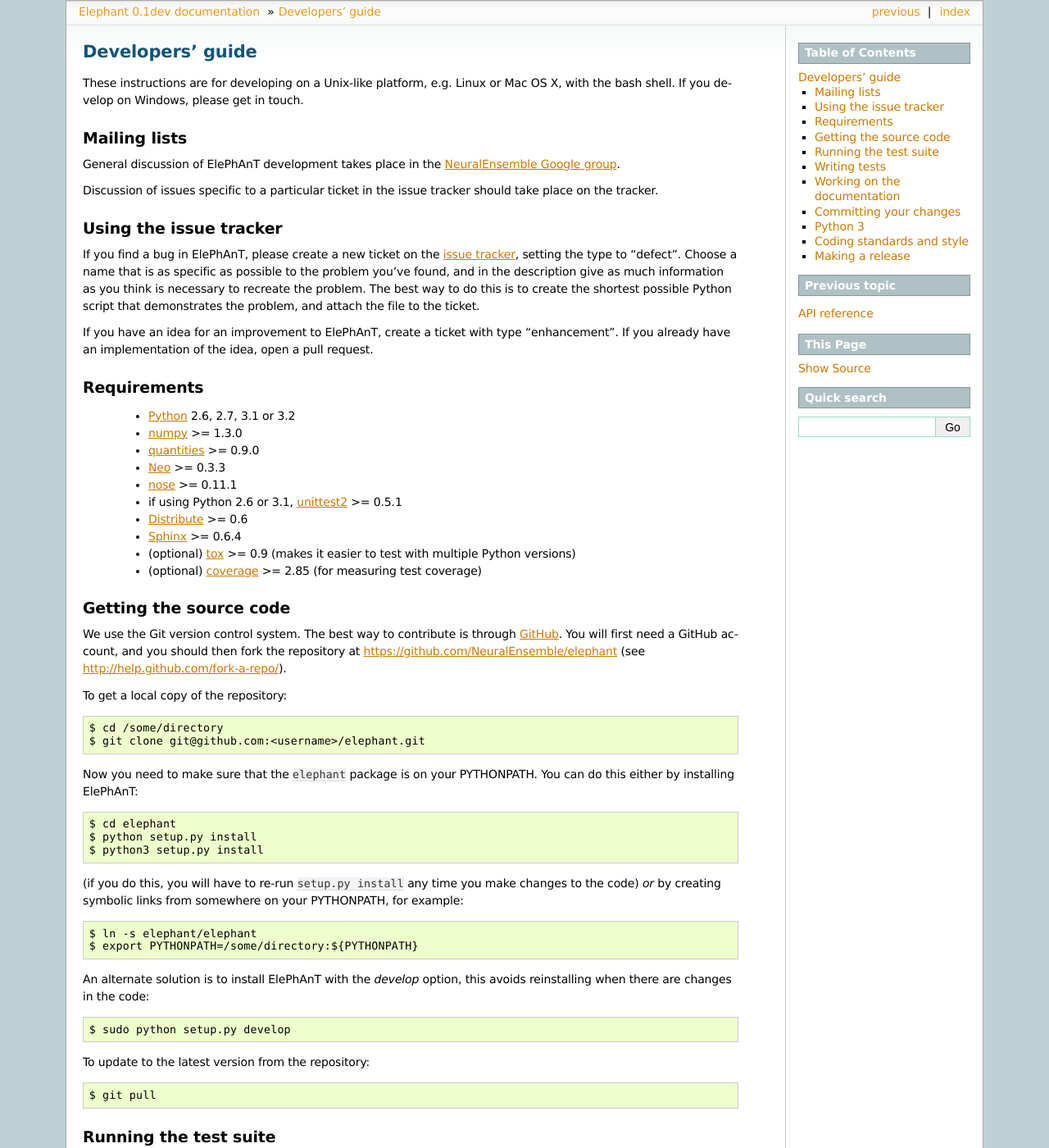
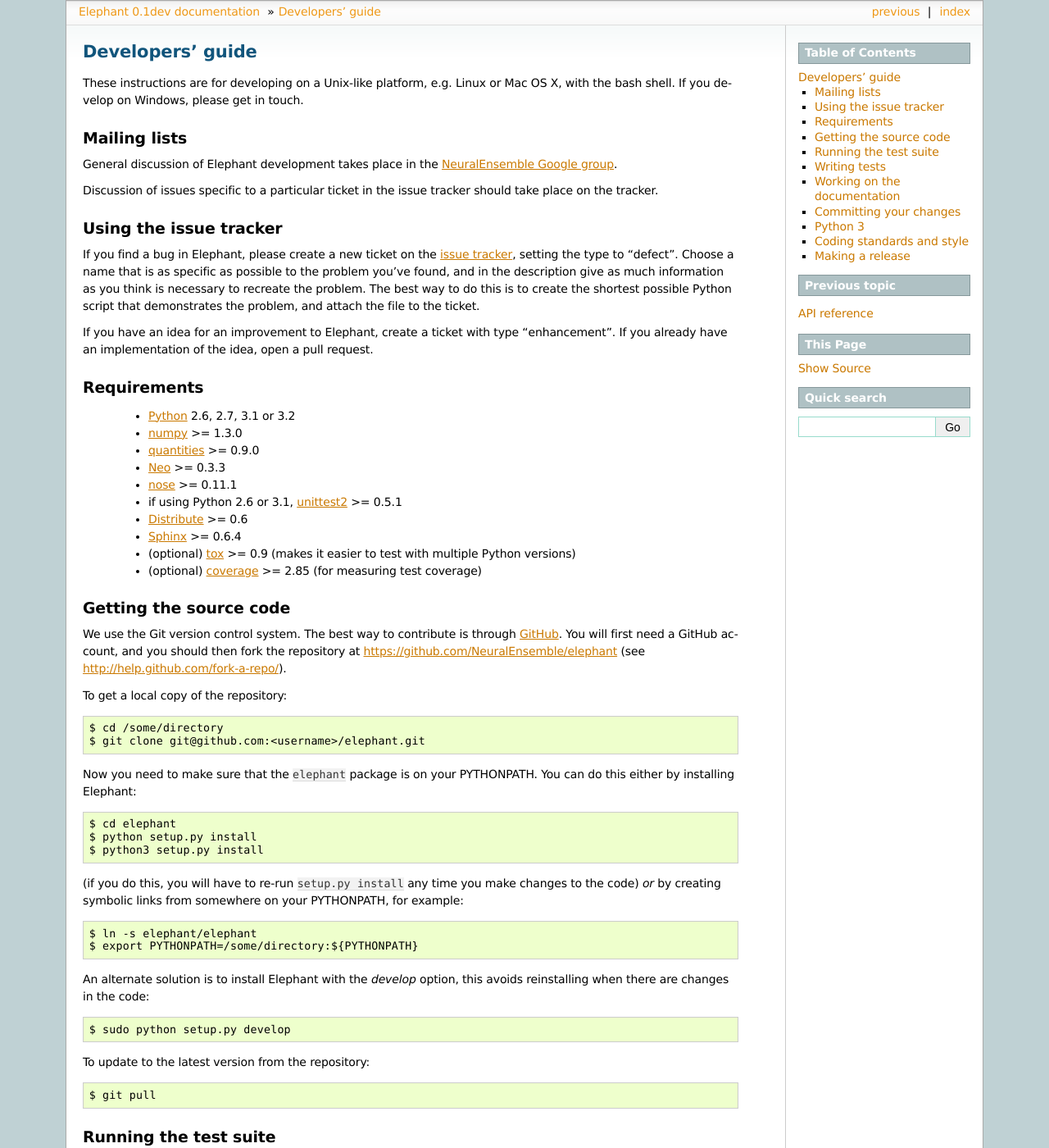
Before and after one commit to NeuralEnsemble/elephant, a Sphinx documentation site: the page built from doc/developers_guide.rst, in a window 1280 px wide and 1400 px high. Shown: the whole window at 82% size. Built offline with Sphinx 7.4.7, drawn with Linux system fonts in a browser that asks for light colours; formulas are drawn with MathJax 3; some of the changed text lies outside the part shown.

Commit message:
Removed the remaining instances of "ElePhAnT"

```diff
--- a/README.rst
+++ b/README.rst
@@ -1,7 +1,7 @@
-ElePhAnT - Electrophysiology Analysis Toolkit
+Elephant - Electrophysiology Analysis Toolkit
 =============================================
 
-ElePhAnT is a package for the analysis of neurophysiology data, based on Neo.
+Elephant is a package for the analysis of neurophysiology data, based on Neo.
 
-:copyright: Copyright 2014 by the ElePhAnT team, see AUTHORS.txt.
+:copyright: Copyright 2014 by the Elephant team, see AUTHORS.txt.
 :license: Modified BSD License, see LICENSE.txt for details.
--- a/doc/authors.rst
+++ b/doc/authors.rst
@@ -3,7 +3,7 @@ Authors and contributors
 ========================
 
 The following people have contributed code and/or ideas to the current version
-of ElePhAnT. The institutional affiliations are those at the time of the
+of Elephant. The institutional affiliations are those at the time of the
 contribution, sand may not be the current affiliation of a contributor.
 
 * Andrew Davison [1]
--- a/doc/developers_guide.rst
+++ b/doc/developers_guide.rst
@@ -9,7 +9,7 @@ Mac OS X, with the bash shell. If you develop on Windows, please get in touch.
 Mailing lists
 -------------
 
-General discussion of ElePhAnT development takes place in the `NeuralEnsemble Google
+General discussion of Elephant development takes place in the `NeuralEnsemble Google
 group`_.
 
 Discussion of issues specific to a particular ticket in the issue tracker should
@@ -19,14 +19,14 @@ take place on the tracker.
 Using the issue tracker
 -----------------------
 
-If you find a bug in ElePhAnT, please create a new ticket on the `issue tracker`_,
+If you find a bug in Elephant, please create a new ticket on the `issue tracker`_,
 setting the type to "defect".
 Choose a name that is as specific as possible to the problem you've found, and
 in the description give as much information as you think is necessary to
 recreate the problem. The best way to do this is to create the shortest possible
 Python script that demonstrates the problem, and attach the file to the ticket.
 
-If you have an idea for an improvement to ElePhAnT, create a ticket with type
+If you have an idea for an improvement to Elephant, create a ticket with type
 "enhancement". If you already have an implementation of the idea, open a pull request.
 
 
@@ -59,7 +59,7 @@ To get a local copy of the repository::
     $ git clone git@github.com:<username>/elephant.git
 
 Now you need to make sure that the ``elephant`` package is on your PYTHONPATH.
-You can do this either by installing ElePhAnT::
+You can do this either by installing Elephant::
 
     $ cd elephant
     $ python setup.py install
@@ -72,7 +72,7 @@ PYTHONPATH, for example::
     $ ln -s elephant/elephant
     $ export PYTHONPATH=/some/directory:${PYTHONPATH}
 
-An alternate solution is to install ElePhAnT with the *develop* option, this avoids
+An alternate solution is to install Elephant with the *develop* option, this avoids
 reinstalling when there are changes in the code::
 
     $ sudo python setup.py develop
@@ -145,14 +145,14 @@ You can then push your changes to your online repository on GitHub::
 
     $ git push
 
-Once you think your changes are ready to be included in the main ElePhAnT repository,
+Once you think your changes are ready to be included in the main Elephant repository,
 open a pull request on GitHub (see https://help.github.com/articles/using-pull-requests).
 
 
 Python 3
 --------
 
-ElePhAnT should work with both recent versions of Python 2 (versions 2.6 and 2.7)
+Elephant should work with both recent versions of Python 2 (versions 2.6 and 2.7)
 and Python 3.
 
 So far, we have managed to write code that works with both Python 2 and 3.
--- a/setup.py
+++ b/setup.py
@@ -17,9 +17,9 @@ setup(
     version = '0.1dev',
     packages = ['elephant', 'elephant.test'],
     install_requires=install_requires,
-    author = "ElePhAnT authors and contributors",
+    author = "Elephant authors and contributors",
     author_email = "andrew.davison@unic.cnrs-gif.fr",
-    description = "ElePhAnT is a package for analysis of electrophysiology data in Python",
+    description = "Elephant is a package for analysis of electrophysiology data in Python",
     long_description = long_description,
     license = "BSD",
     url='http://neuralensemble.org/elephant',
```
Also changed, not shown: LICENSE.txt, 3 other files.
